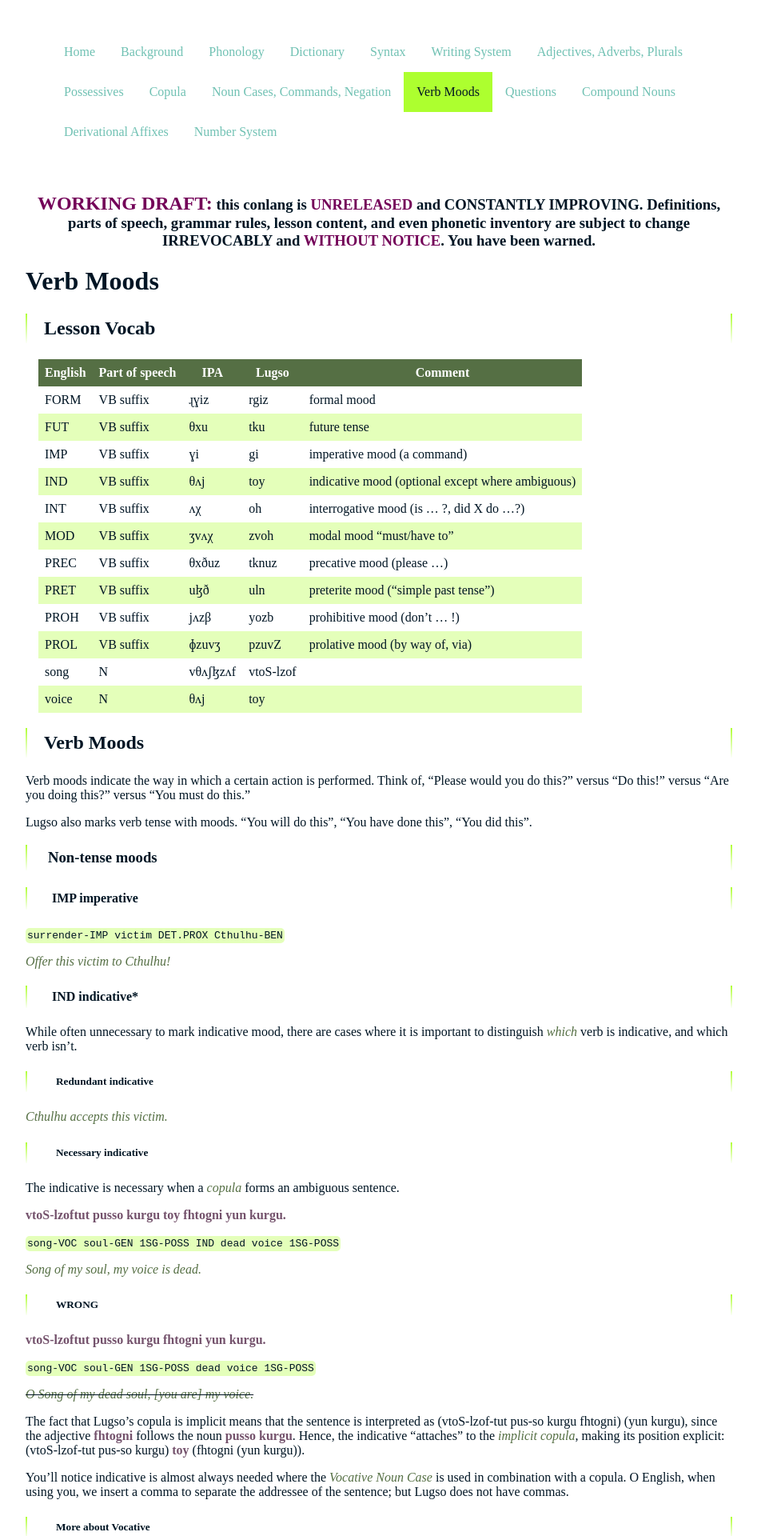
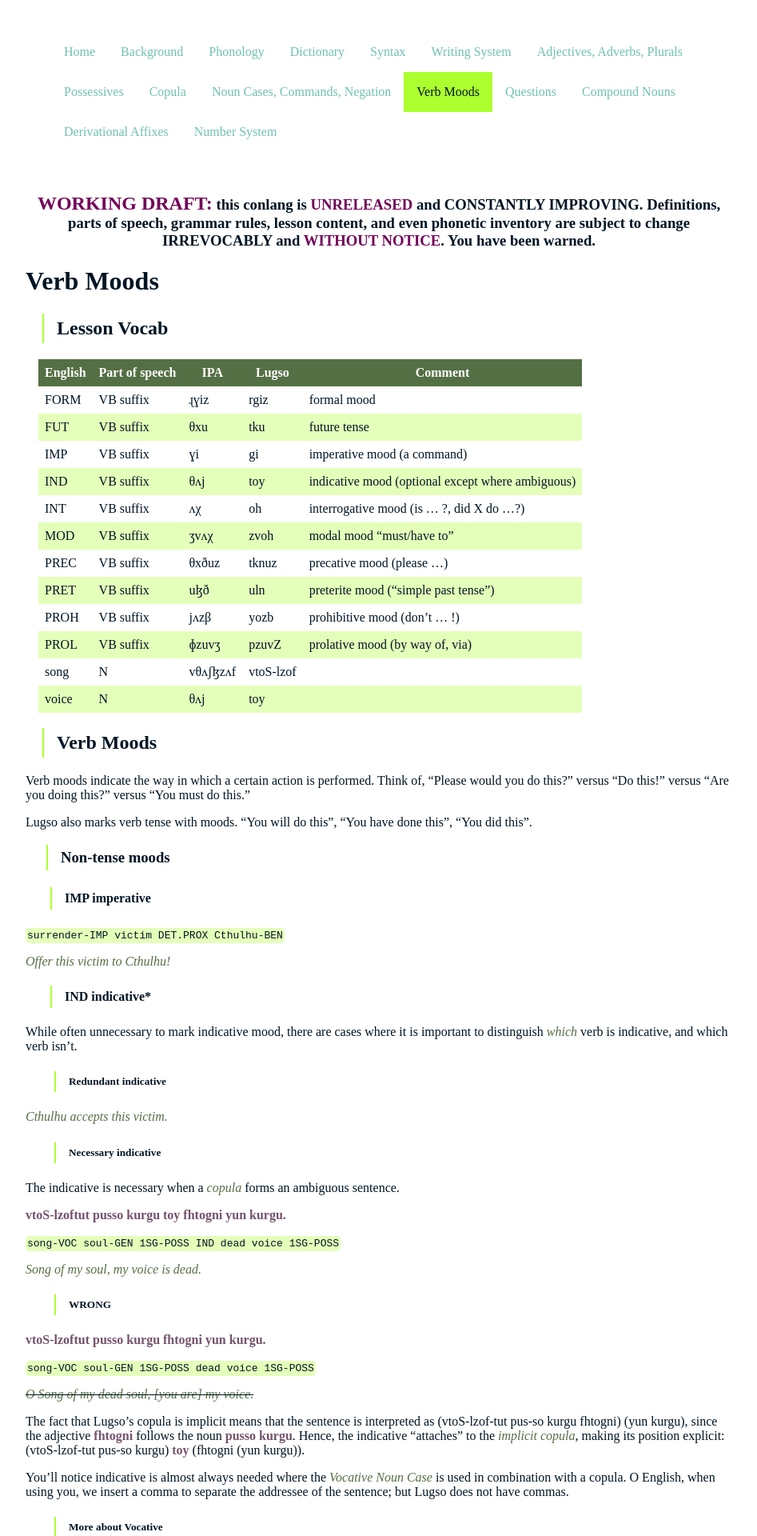
Before and after one commit to 0x70b1a5/lugso, a Jekyll site: the page built from 070_verb-moods.md, in a window 1280 px wide. Shown: the top 1920 px of the page at 80% size, without its empty margins (166-1113 px from the left). Built offline with Jekyll 4.4.1, drawn with Linux system fonts in a browser that asks for light colours.

Commit message:
style derp: headers indent more, rotate gradient

```diff
--- a/assets/style.scss
+++ b/assets/style.scss
@@ -115,7 +115,7 @@ html {
 
         h1, h2, h3, h4, h5, h6 {
             border: 2px solid;
-            border-image: linear-gradient($prim, transparent) 1;
+            border-image: linear-gradient(90deg, $prim, transparent) 1;
             border-top: none;
             border-bottom: none;
             border-radius: 5px;
@@ -123,20 +123,20 @@ html {
         }
 
         h2 {
-            padding-left: 21px;
+            margin-left: 21px;
         }
 
         h3 {
-            padding-left: 26px;
+            margin-left: 26px;
 
         }
 
         h4{
-            padding-left: 31px;
+            margin-left: 31px;
         }
 
         h5, h6{
-            padding-left: 36px;
+            margin-left: 36px;
         }
     }
 
```
